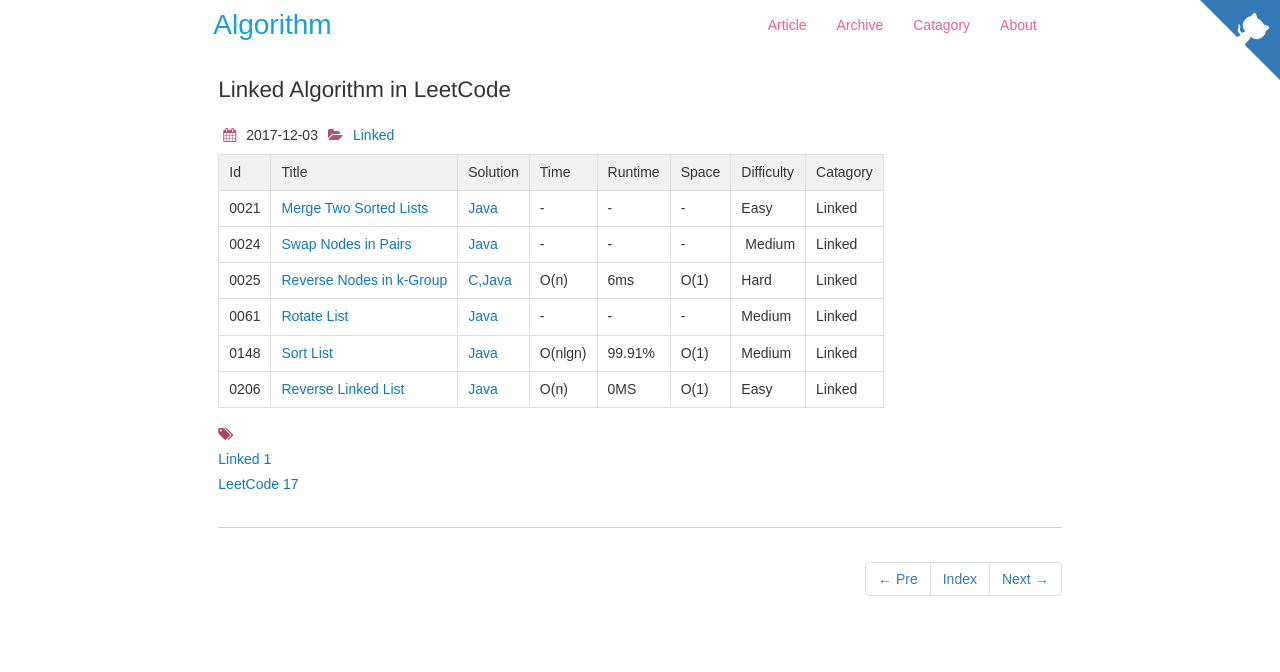
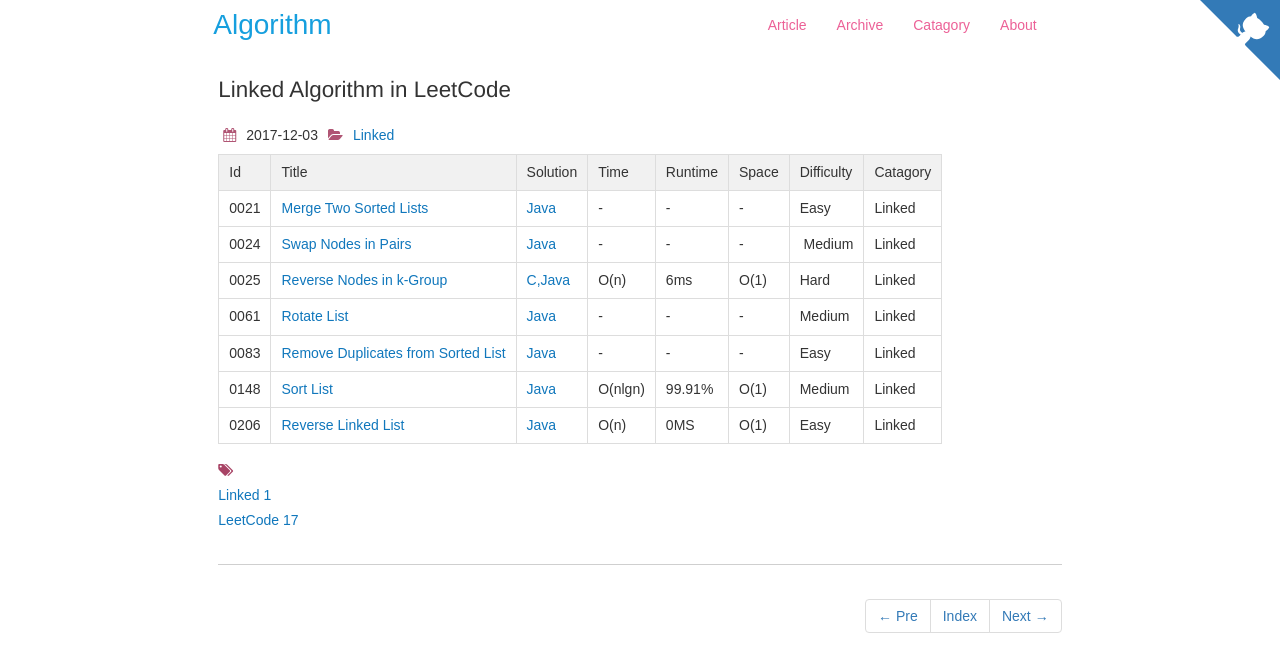
Before and after one commit to dunso/algorithm, a Jekyll site: the page built from docs/_posts/2017-12-03-Linked.md, in a window 1280 px wide. Shown: the top 672 px of the page. Built offline with Jekyll 4.4.1, drawn with Linux system fonts in a browser that asks for light colours; nearby versions of some CDN libraries.

Commit message:
Add Index of LeetCode0083.java to docs

```diff
--- a/docs/_posts/2017-12-03-Linked.md
+++ b/docs/_posts/2017-12-03-Linked.md
@@ -16,5 +16,6 @@
 |0024|[Swap Nodes in Pairs](https://leetcode.com/problems/swap-nodes-in-pairs/) | [Java](https://e.srl/leetcode-24/)  | - |-| - |  Medium |Linked|
 |0025|[Reverse Nodes in k-Group](https://leetcode.com/problems/reverse-nodes-in-k-group) | [C,Java](https://e.srl/leetcode-25/)  | O(n) |6ms| O(1)  |  Hard |Linked|
 |0061|[Rotate List](https://leetcode.com/problems/rotate-list/) | [Java](https://e.srl/leetcode-61/)  |-|-|-|  Medium |Linked|
+|0083|[Remove Duplicates from Sorted List](https://leetcode.com/problems/remove-duplicates-from-sorted-list/) | [Java](https://e.srl/leetcode-83/)  |-|-|-|  Easy |Linked|
 |0148|[Sort List](https://leetcode.com/problems/sort-list/) | [Java](https://e.srl/leetcode-148/)  | O(nlgn) |99.91%| O(1)  |  Medium |Linked|
 |0206|[Reverse Linked List](https://leetcode.com/problems/reverse-linked-list) | [Java](https://e.srl/leetcode-206/)  | O(n) |0MS| O(1)  |  Easy |Linked|
```
